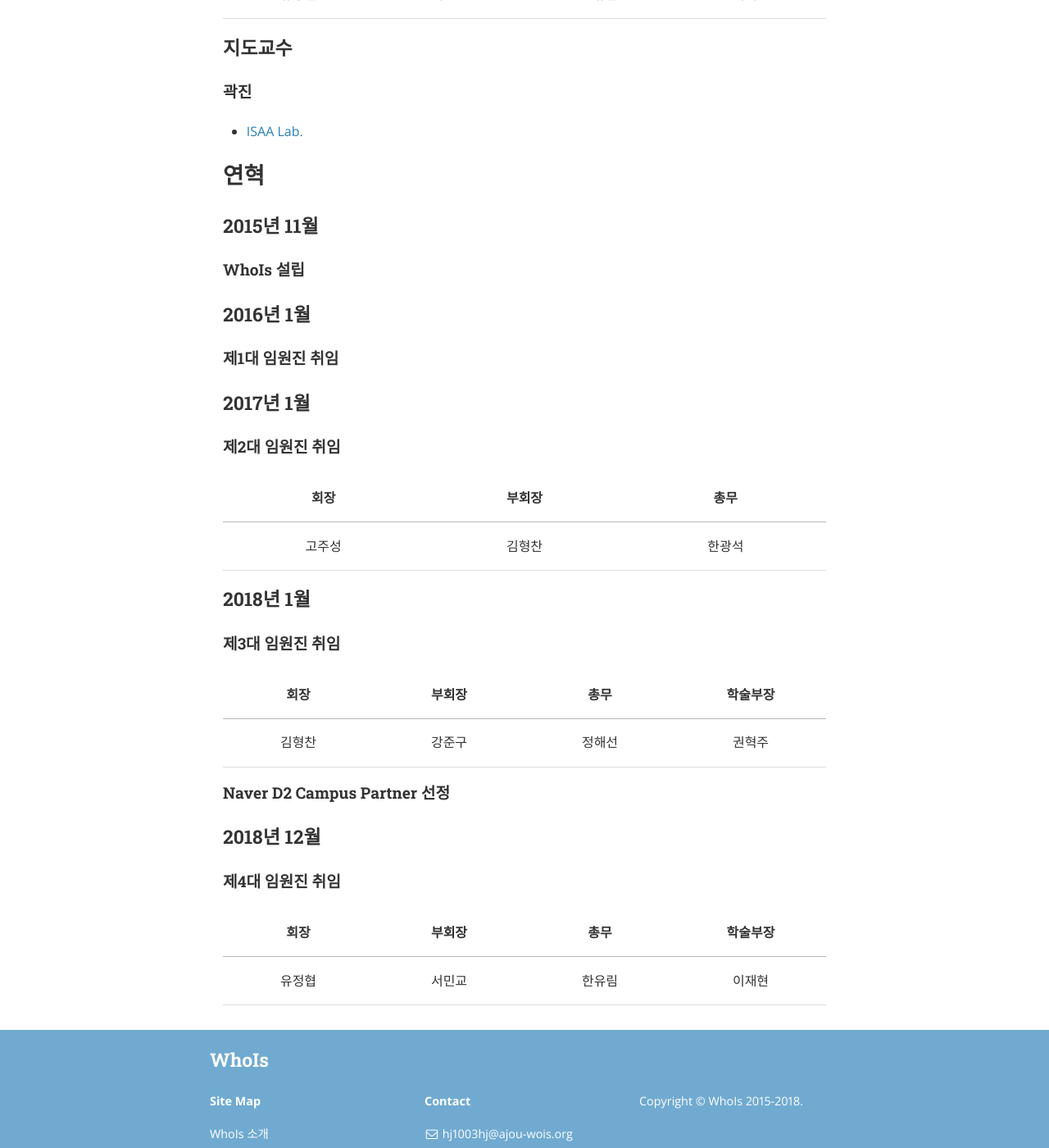
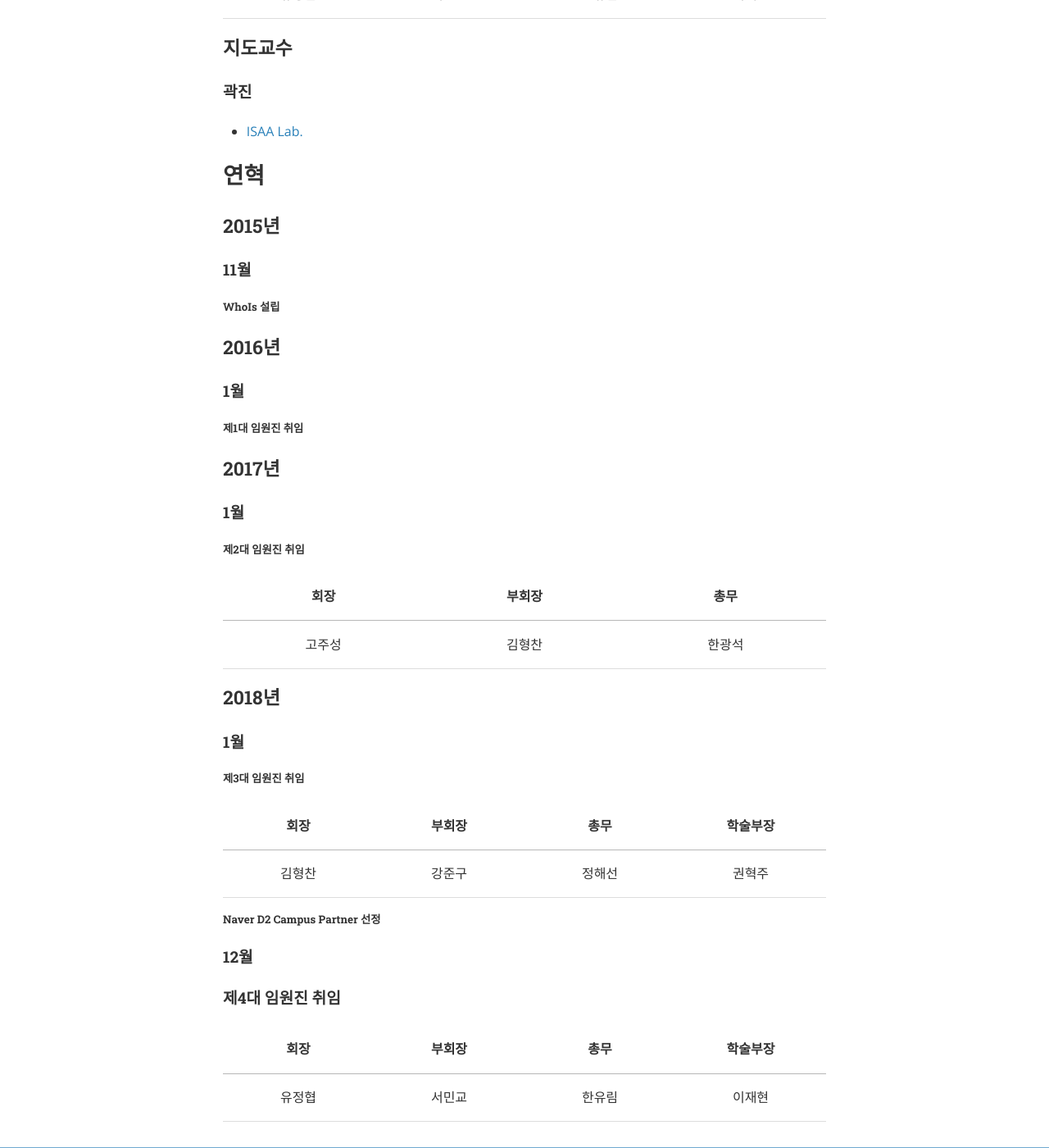
Before and after one commit to ajou-whois/ajou-whois.github.io, a Jekyll site: the page built from about.md, in a window 1280 px wide and 1400 px high, scrolled down 1969 px. Shown: the whole window at 82% size. Built offline with Jekyll 4.4.1, drawn with Linux system fonts in a browser that asks for light colours; nearby versions of some CDN libraries.

Commit message:
연혁 수정 20181212

```diff
--- a/about.md
+++ b/about.md
@@ -47,33 +47,41 @@ WhoIs와 WhoIs 소속 회원들의 실적은 [활동 실적](/achievement) 페
 
 ## 연혁
 
-### 2015년 11월
+### 2015년
 
-#### WhoIs 설립
+#### 11월
 
-### 2016년 1월
+##### WhoIs 설립
 
-#### 제1대 임원진 취임
+### 2016년
 
-### 2017년 1월
+#### 1월
 
-#### 제2대 임원진 취임
+##### 제1대 임원진 취임
+
+### 2017년
+
+#### 1월
+
+##### 제2대 임원진 취임
 
 | 회장 | 부회장 | 총무 |
 |:-:|:-:|:-:|
 | 고주성 | 김형찬 | 한광석 |
 
-### 2018년 1월
+### 2018년
 
-#### 제3대 임원진 취임
+#### 1월
+
+##### 제3대 임원진 취임
 
 | 회장 | 부회장 | 총무 | 학술부장 |
 |:-:|:-:|:-:|:-:|
 | 김형찬 | 강준구 | 정해선 | 권혁주 |
 
-#### Naver D2 Campus Partner 선정
+##### Naver D2 Campus Partner 선정
 
-### 2018년 12월
+#### 12월
 
 #### 제4대 임원진 취임
 
```
